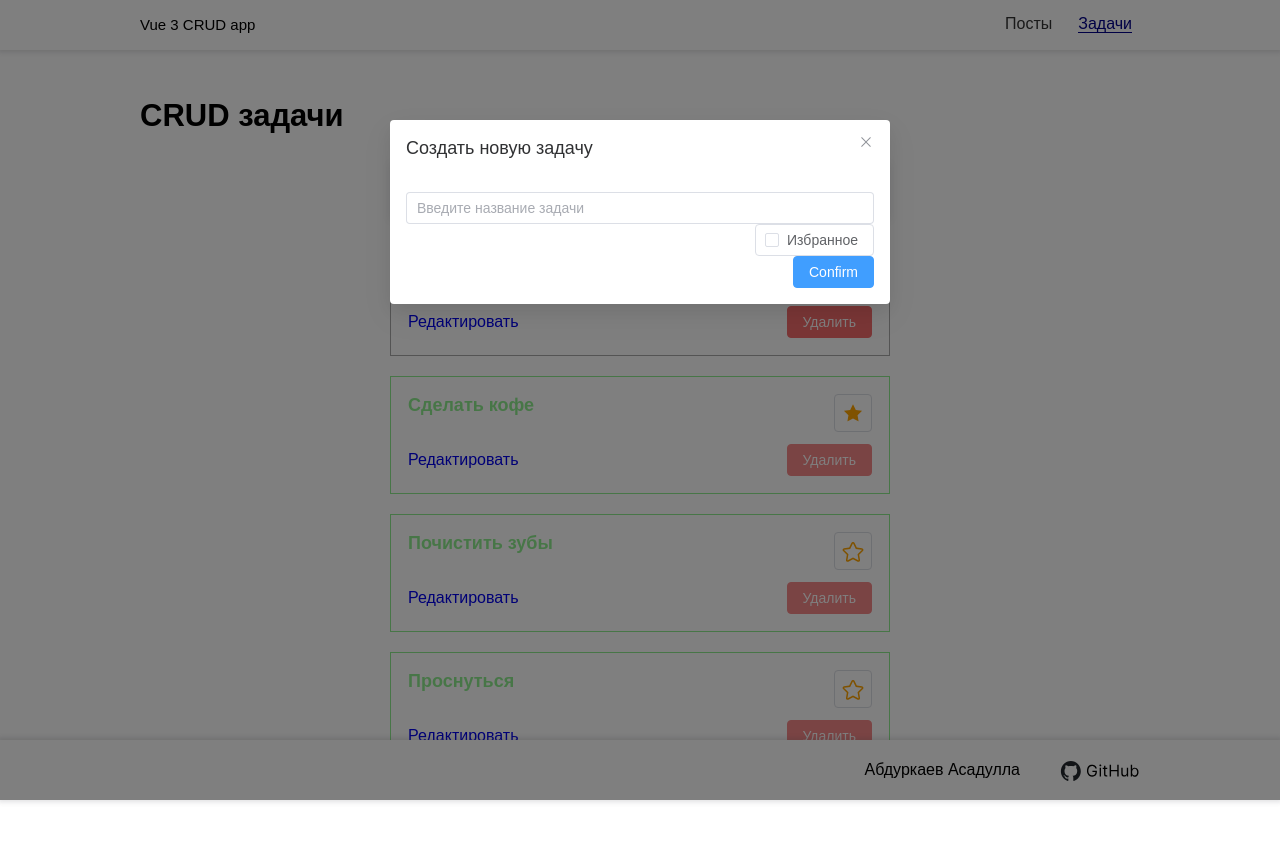
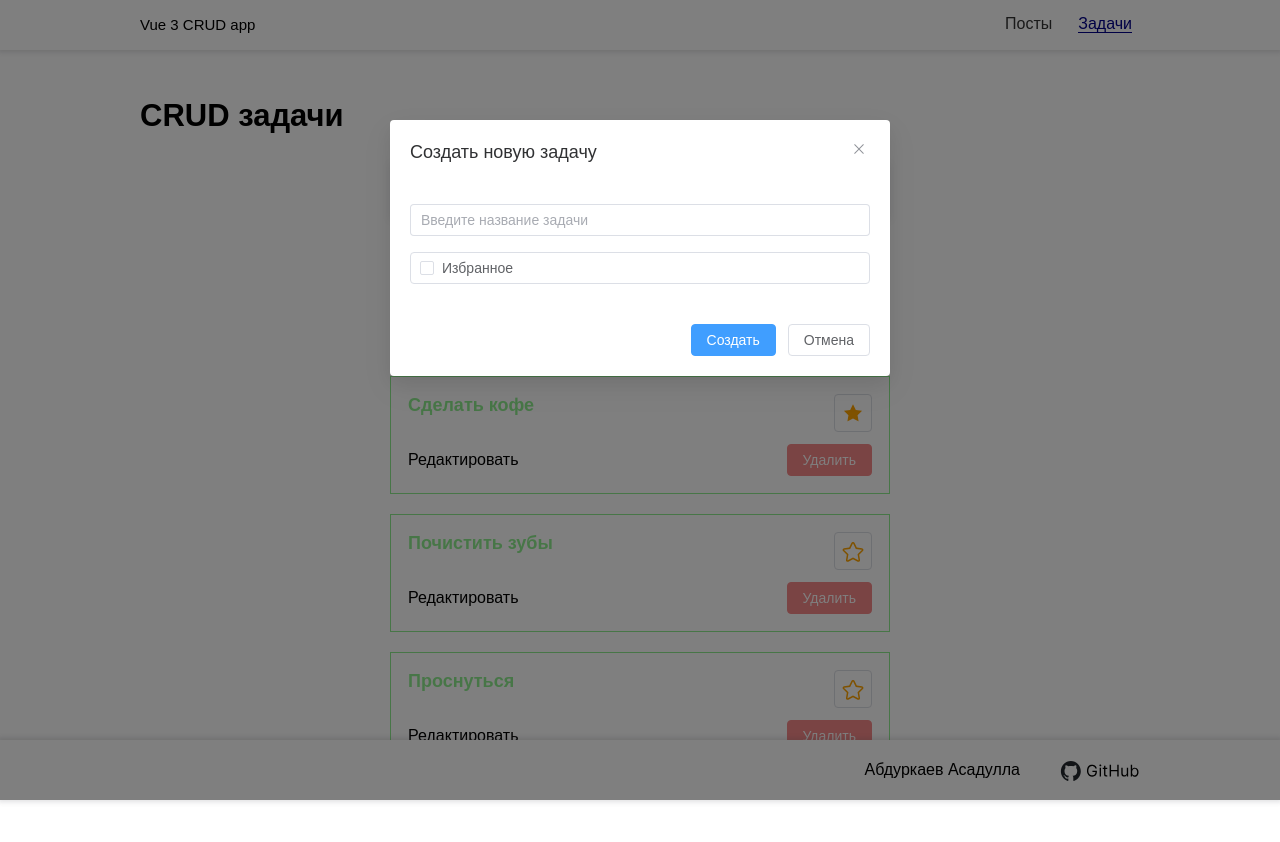
Before and after one commit to AlexandrPROTOS/vue-3-crud, a Vue app: page /tasks in a window 1280 px wide. Both pictures are taken after a click on the button "Создать задачу". Shown: the top 842 px of the page. Built offline with nearby package versions, Linux system fonts and the light colour scheme.

Commit message:
code optimisation

```diff
--- a/src/App.vue
+++ b/src/App.vue
@@ -12,20 +12,56 @@ import { RouterView } from 'vue-router';
   <PageFooter />
 </template>
 
-<style lang="scss">
-main{
+<style lang="scss" scoped>
+:deep(){
+  .el-dialog {
+    padding: 20px;
+
+    &__header{
+      padding: 0;
+    }
+
+    &__headerbtn{
+      width: 61.6px;
+      height: 61.6px;
+    }
+
+    &__footer {
+      margin-top: 40px;
+      padding: 0;
+    }
+
+    &__text{
+      margin: 0;
+    }
+
+    &__error{
+      margin-bottom: 8px;
+      text-align: left;
+      color: red;
+    }
+
+    &__favorite{
+      width: 100%;
+      margin-top: 16px;
+    }
+
+    &__btns{
+      margin-top: 40px;
+    }
+
+    // Как-то иначе назвать класс. s в btns как будто список, но этот класс назначается элементам (а не спискам).
+    &__btns-delete{
+      width: calc(50% - 6px);
+    }
+  }
+}
+
+.main{
   display: flex;
   flex-direction: column;
   width: 100%;
   padding-top:  98px;
   padding-bottom: 100px;
 }
-
-.view-header{
-  margin: 0;
-  padding: 0;
-  font-size: 31px;
-  line-height: 36px;
-  color: rgb(0 0 0 );
-}
 </style>
--- a/src/assets/main.scss
+++ b/src/assets/main.scss
@@ -12,10 +12,6 @@ body {
   background-color: #ffffff;
 }
 
-.main {
-  width: 100%;
-}
-
 .main-container {
   max-width: 1064px;
   margin-right: auto;
@@ -24,8 +20,10 @@ body {
   padding-left: 32px;
 }
 
-.h1 {
-  margin: 28px 0;
-  font-size: 32px;
+.view-header {
+  margin: 0;
+  padding: 0;
+  font-size: 31px;
   line-height: 36px;
+  color: rgb(0 0 0); // #000 / black
 }
--- a/src/components/TaskItem.vue
+++ b/src/components/TaskItem.vue
@@ -15,6 +15,8 @@ defineProps({
     },
   },
 });
+
+defineEmits(['clickDelete']);
 </script>
 
 <template>
@@ -22,9 +24,7 @@ defineProps({
     class="tasks-view__item task"
     :class="{'task--done': task.isDone, 'task--favorite': task.isFavorite}"
   >
-    <div
-      class="task__line1"
-    >
+    <div class="task__line1">
       <h3 class="task__name">{{ task.title }}</h3>
       <ElButton size="large" class="task__btn-favorite" @click.stop="toDosStore.toggleIsFavorite(task.id)" />
     </div>
@@ -32,11 +32,17 @@ defineProps({
       <RouterLink
         :to="`/taskDetails/${task.id}`"
         class="task__router-link"
-        @click.stop="toDosStore.activeModal.task = {...task}"
+        @click.stop
       >
         Редактировать
       </RouterLink>
-      <el-button type="danger" class="task__btn-delete" @click.stop="toDosStore.openModalDelete(task)">Удалить</el-button>
+      <el-button
+        type="danger"
+        class="task__btn-delete"
+        @click.stop="$emit('clickDelete', task)"
+      >
+        Удалить
+      </el-button>
     </div>
   </li>
 </template>
@@ -95,6 +101,7 @@ defineProps({
     line-height: 18.4px;
     text-decoration: none;
     align-self: center;
+    color: black;
   }
 
   &__router-link:hover{
--- /dev/null
+++ b/src/components/ToDoCreateModal.vue
@@ -0,0 +1,74 @@
+<script setup>
+import {useToDosStore} from '@/stores/ToDosStore';
+import { ref } from 'vue';
+
+const toDosStore = useToDosStore();
+
+const isShowCreateModal = ref(false);
+const toDo = ref({});
+
+const openCreateModal = () => {
+  isShowCreateModal.value = true;
+  toDo.value = {
+    title: '',
+    id: 0,
+    isFavorite: false,
+    isDone: false,
+  };
+};
+
+const isTitleEmpty = ref(false);
+
+const createToDo = () => {
+  if (!toDo.value.title) {
+    isTitleEmpty.value = true;
+    return;
+  }
+  toDo.value.id = Date.now();
+  toDosStore.createToDo(toDo.value);
+  isShowCreateModal.value = false;
+};
+
+defineExpose({
+  openCreateModal,
+});
+
+</script>
+
+<template>
+  <el-dialog
+    v-model="isShowCreateModal"
+    title="Создать новую задачу"
+    width="500"
+    @closed="() => { isTitleEmpty = false; }"
+  >
+    <template #footer>
+      <form>
+        <p v-if="isTitleEmpty" class="el-dialog__error">
+          Пожалуйста, введите название!
+        </p>
+        <ElInput
+          placeholder="Введите название задачи"
+          v-model="toDo.title"
+          required
+          type="text"
+        />
+        <ElCheckbox
+          size="default"
+          label="Избранное"
+          border
+          class="el-dialog__favorite"
+          v-model="toDo.isFavorite"
+        />
+      </form>
+      <div class="el-dialog__btns">
+        <el-button type="primary" @click="createToDo">
+          Создать
+        </el-button>
+        <el-button @click="isShowCreateModal = !isShowCreateModal">
+          Отмена
+        </el-button>
+      </div>
+    </template>
+  </el-dialog>
+</template>
--- /dev/null
+++ b/src/components/ToDoDeleteModal.vue
@@ -0,0 +1,46 @@
+<script setup>
+import {useToDosStore} from '@/stores/ToDosStore';
+import { ref } from 'vue';
+
+const toDosStore = useToDosStore();
+
+const isShowDeleteModal = ref(false);
+const toDo = ref({});
+
+
+const openDeleteModal = (task) => {
+  isShowDeleteModal.value = true;
+  toDo.value = task;
+};
+
+const deleteToDo = () => {
+  toDosStore.deleteToDo(toDo.value.id);
+  isShowDeleteModal.value = !isShowDeleteModal.value;
+};
+
+defineExpose({
+  openDeleteModal,
+});
+
+</script>
+
+<template>
+  <el-dialog
+    v-model="isShowDeleteModal"
+    width="500"
+  >
+    <template #header>
+      <p class="el-dialog__text">Точно удалить задачу "{{ toDo.title }}" ?</p>
+    </template>
+    <template #footer>
+      <div class="el-dialog__btns">
+        <el-button class="el-dialog__btns-delete" type="danger" @click="deleteToDo">
+          Удалить
+        </el-button>
+        <el-button class="el-dialog__btns-delete" @click="isShowDeleteModal = !isShowDeleteModal">
+          Отмена
+        </el-button>
+      </div>
+    </template>
+  </el-dialog>
+</template>
--- /dev/null
+++ b/src/stores/PostsStore.js
@@ -0,0 +1,9 @@
+import { defineStore } from 'pinia';
+
+export const usePostsStore = defineStore('postsStore', {
+  state: () => ({
+    posts: [],
+
+    pagesCount: 1,
+  }),
+});
--- a/src/stores/ToDosStore.js
+++ b/src/stores/ToDosStore.js
@@ -11,12 +11,6 @@ export const useToDosStore = defineStore('toDosStore', {
     activeFilter: {
       isDone: false,
       isFavorite: false,
-    },
-
-    activeModal: {
-      deleteModal: false,
-      createModal: false,
-      task: {},
     },
   }),
 
@@ -51,23 +45,19 @@ export const useToDosStore = defineStore('toDosStore', {
       toDo.isDone = !toDo.isDone;
     },
 
-    openModalDelete(task) {
-      this.activeModal.task = task;
-      this.activeModal.deleteModal = true;
+    deleteToDo(id) {
+      this.toDos = this.toDos.filter(el => id !== el.id);
     },
 
-    deleteToDo() {
-      this.toDos = this.toDos.filter(el => this.activeModal.task.id !== el.id);
-      this.activeModal.deleteModal = false;
-      this.activeModal.task = {};
+    createToDo(task) {
+      this.toDos.unshift(task);
     },
 
-    createToDo() {
-      this.activeModal.task.isDone = false;
-      this.activeModal.task.id = this.toDos.length + 1;
-      this.toDos.push(this.activeModal.task);
-      this.activeModal.task = {};
-      this.activeModal.createModal = false;
+    saveTaskChanges(task) {
+      const toDo = this.toDos.find(el => el.id === task.id);
+      toDo.title = task.title;
+      toDo.isDone = task.isDone;
+      toDo.isFavorite = task.isFavorite;
     },
   },
 });
--- a/src/views/TaskDetailsView.vue
+++ b/src/views/TaskDetailsView.vue
@@ -1,38 +1,79 @@
 <script setup>
 import {useToDosStore} from '@/stores/ToDosStore';
+import { ref } from 'vue';
+import { useRoute, useRouter } from 'vue-router';
 
+const router = useRouter();
+const route = useRoute();
 const toDosStore = useToDosStore();
+
+const isTitleEmpty = ref(false);
+
+const saveAndRedirect = () => {
+  if (!toDo.value.title) {
+    isTitleEmpty.value = true;
+    return;
+  }
+  toDosStore.saveTaskChanges(toDo.value);
+  router.replace({path: '/tasks'});
+};
+
+const deleteAndRedirect = () => {
+  toDosStore.deleteToDo(toDo.value.id);
+  router.replace({path: '/tasks'});
+};
+
+const toDo = ref({});
+
+const findToDo = () => {
+  const task = toDosStore.toDos.find(el => el.id ===  Number(route.params.id));
+  if (!task) {
+    router.replace({path: '/tasks'});
+  }
+  toDo.value = {...task};
+};
+
+findToDo();
+
+
+
 </script>
 
 <template>
   <h2 class="view-header task-details">Детальная страница задачи</h2>
   <form class="task-details__form">
-    <el-input placeholder="Введите название задачи" v-model="toDosStore.activeModal.task.title" />
+    <div>
+      <p v-if="isTitleEmpty" class="task-details__title-error">
+        Пожалуйста, введите название!
+      </p>
+      <el-input placeholder="Введите название задачи" v-model.trim="toDo.title" />
+    </div>
     <ElCheckbox
       size="default"
       label="Избранное"
       border
       class="task-details__checkbox"
-      v-model="toDosStore.activeModal.task.isFavorite"
+      v-model="toDo.isFavorite"
     />
     <ElCheckbox
       size="default"
       label="Выполнено"
       border
       class="task-details__checkbox"
-      v-model="toDosStore.activeModal.task.isDone"
+      v-model="toDo.isDone"
     />
     <div>
       <el-button
         type="primary"
         class="task-details__btn btn__task-save"
+        @click="saveAndRedirect"
       >
         Сохранить
       </el-button>
       <el-button
         type="danger"
         class="task-details__btn btn__task-delete"
-        @click="toDosStore.deleteToDo()"
+        @click="deleteAndRedirect"
       >
         Удалить
       </el-button>
@@ -52,5 +93,10 @@ const toDosStore = useToDosStore();
   &__checkbox {
     margin: 0;
   }
+
+  &__title-error{
+    margin: 0 0 8px;
+    color: red;
+  }
 }
 </style>
--- a/src/views/TasksView.vue
+++ b/src/views/TasksView.vue
@@ -1,14 +1,26 @@
 <script setup>
 import TaskItem from '@/components/TaskItem.vue';
+import ToDoCreateModal from '@/components/ToDoCreateModal.vue';
+import ToDoDeleteModal from '@/components/ToDoDeleteModal.vue';
 import {useToDosStore} from '@/stores/ToDosStore';
+import { ref } from 'vue';
 
 const toDosStore = useToDosStore();
 
+const deleteModal = ref(null);
+const createModal = ref(null);
 
+const handleClickDelete = (task) => {
+  deleteModal.value.openDeleteModal(task);
+};
+
+const handleClickCreate = () => {
+  createModal.value.openCreateModal();
+};
 </script>
 
 <template>
-  <h2 class="view-header">CRUD задачи</h2>
+  <h1 class="view-header">CRUD задачи</h1>
 
   <div class="tasks-view">
     <div class="tasks-view__control">
@@ -33,7 +45,7 @@ const toDosStore = useToDosStore();
         type="primary"
         size="default"
         class="tasks-view__btn btn__task-edit"
-        @click="toDosStore.activeModal.createModal = true"
+        @click="handleClickCreate"
       >
         Создать задачу
       </el-button>
@@ -41,54 +53,17 @@ const toDosStore = useToDosStore();
 
     <ul class="tasks-view__list">
       <TaskItem
-        v-for="task in toDosStore.filteredToDos"
-        :key="task.id"
-        :task="task"
-        @click="toDosStore.toggleIsDone(task.id)"
+        v-for="item in toDosStore.filteredToDos"
+        :key="item.id"
+        :task="item"
+        @click="toDosStore.toggleIsDone(item.id)"
+        @clickDelete="handleClickDelete"
       />
     </ul>
   </div>
 
-  <el-dialog
-    v-model="toDosStore.activeModal.deleteModal"
-    center
-    width="500"
-  >
-    <template #header>
-      <p>Точно удалить задачу "{{ toDosStore.activeModal.task.title }}" ?</p>
-    </template>
-    <template #footer>
-      <div class="dialog-footer">
-        <el-button type="danger" @click="toDosStore.deleteToDo()">
-          Удалить
-        </el-button>
-      </div>
-    </template>
-  </el-dialog>
-
-  <el-dialog
-    v-model="toDosStore.activeModal.createModal"
-    title="Создать новую задачу"
-    width="500"
-  >
-    <template #footer>
-      <div class="dialog-footer">
-        <form>
-          <ElInput placeholder="Введите название задачи" v-model="toDosStore.activeModal.task.title" />
-          <ElCheckbox
-            size="default"
-            label="Избранное"
-            border
-            class="tasks-view__checkbox"
-            @click="toDosStore.activeModal.task.isFavorite = !toDosStore.activeModal.task.isFavorite"
-          />
-        </form>
-        <el-button type="primary" @click="toDosStore.createToDo()">
-          Confirm
-        </el-button>
-      </div>
-    </template>
-  </el-dialog>
+  <ToDoDeleteModal ref="deleteModal" />
+  <ToDoCreateModal ref="createModal" />
 </template>
 
 <style lang="scss" scoped>
```
Also changed, not shown: src/views/PostsView.vue (+11 -11 lines), .eslintrc.cjs.
